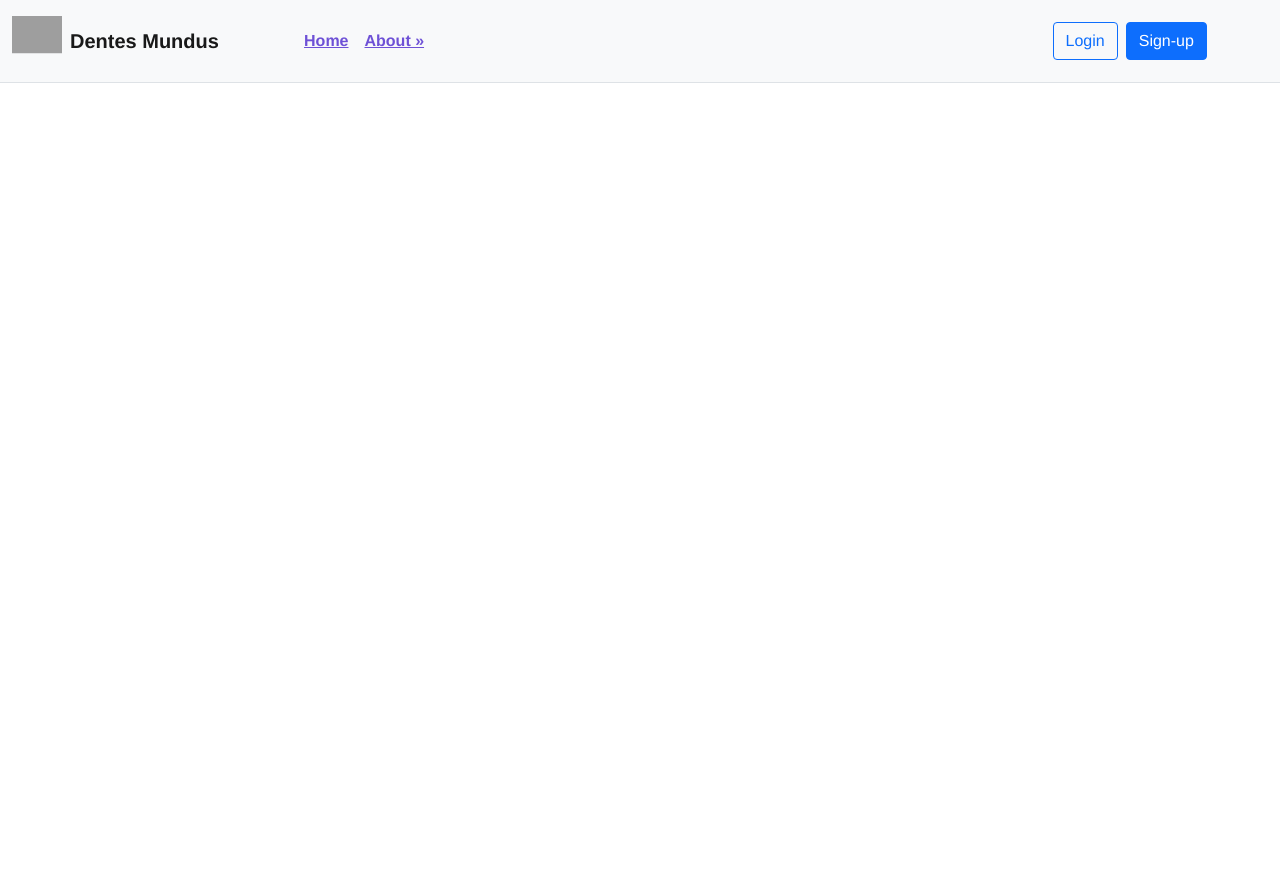
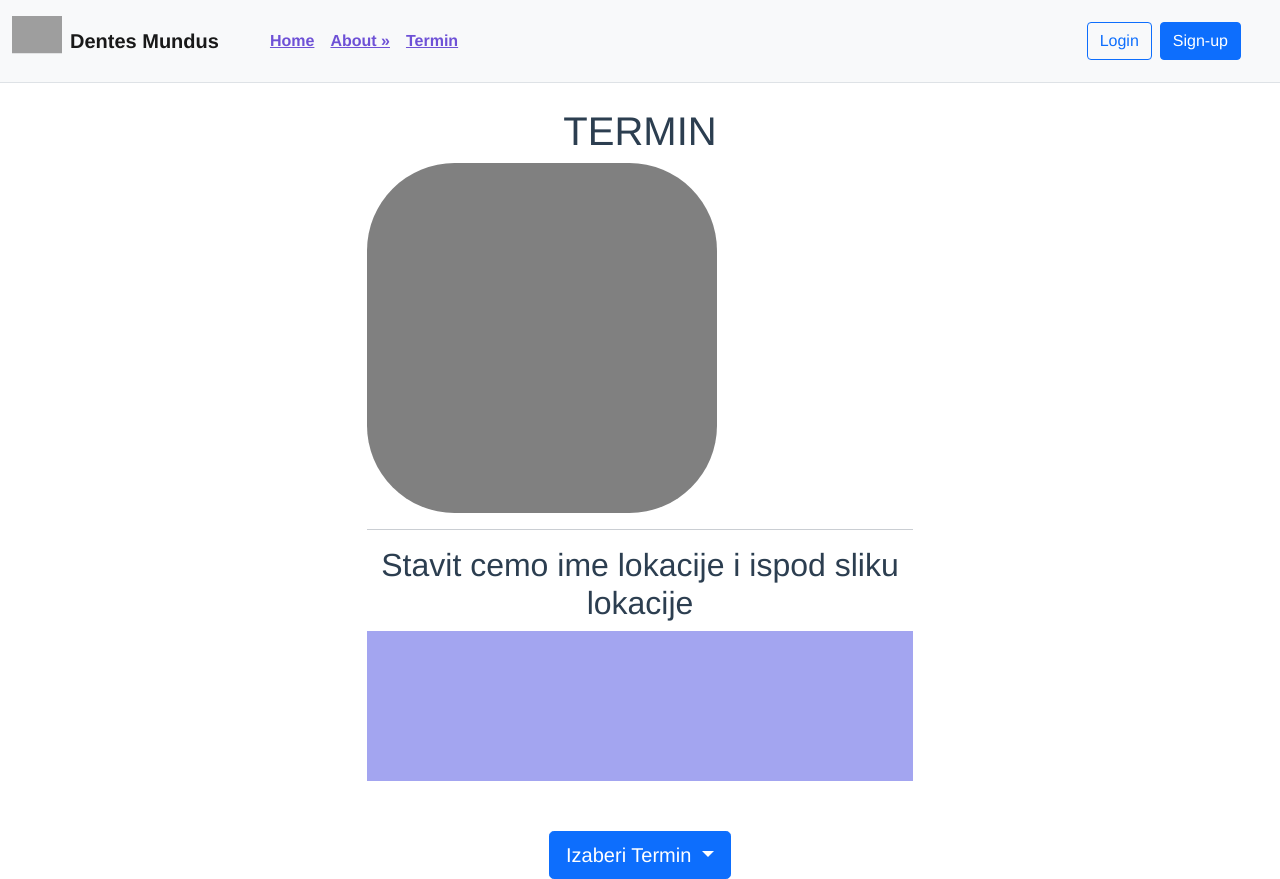
Before and after one commit to Tincando/dentes_mundus, a Vue app in the folder dentes_mundus/: page /termin in a window 1280 px wide. Before the commit the page ends 800 px from the top, so only its background shows below. Built offline with nearby package versions, Linux system fonts and the light colour scheme; grey boxes are pictures that could not be loaded.

Commit message:
izrada termina

```diff
--- a/dentes_mundus/src/App.vue
+++ b/dentes_mundus/src/App.vue
@@ -16,6 +16,9 @@
         </li>
         <li class="nav-item px-2">
               <a href="#onama">About &raquo;</a>
+        </li>
+        <li class="nav-item px-2">
+          <router-link to="/Termin">Termin</router-link>
         </li>
       </ul>
 
--- /dev/null
+++ b/dentes_mundus/src/components/karticastom.vue
@@ -0,0 +1,35 @@
+<template>
+    <div class="card-body">
+            <div class="kutia">
+                <p style="text-align:center"> Testing</p>
+                </div>
+                  <p class="card-text">This is a wider card with supporting text below as a natural lead-in to additional content. This content is a little bit longer.</p>
+                  <div class="d-flex justify-content-between align-items-center">
+                    <div class="btn-group">
+                      <button type="button" class="btn btn-sm btn-outline-secondary">View</button>
+                      <button type="button" class="btn btn-sm btn-outline-secondary">Edit</button>
+                    </div>
+                    <small class="text-muted">9 mins</small>
+                  </div>
+                </div>
+</template>
+
+<script>
+
+export default{
+    name:'karticastom',
+    props: {
+        msg:String
+    }
+
+}
+</script>
+
+<style lang="scss" scoped>
+    .kutia{
+        height: 250px;
+        width: 250px;
+        border-radius: 25px;
+        background-color: grey;
+    }
+</style>
--- a/dentes_mundus/src/router/index.js
+++ b/dentes_mundus/src/router/index.js
@@ -17,6 +17,15 @@ const routes = [
     // this generates a separate chunk (about.[hash].js) for this route
     // which is lazy-loaded when the route is visited.
     component: () => import(/* webpackChunkName: "about" */ '../views/About.vue')
+  },
+
+  {
+    path: '/termin',
+    name: 'Termin',
+    // route level code-splitting
+    // this generates a separate chunk (about.[hash].js) for this route
+    // which is lazy-loaded when the route is visited.
+    component: () => import(/* webpackChunkName: "termin" */ '../views/Termin.vue')
   }
 ]
 
--- a/dentes_mundus/src/views/About.vue
+++ b/dentes_mundus/src/views/About.vue
@@ -15,6 +15,7 @@
       </div>
   </div>
     </div>
+  <div class="b-example-divider" />
   </div>
 
 </template>
--- /dev/null
+++ b/dentes_mundus/src/views/Termin.vue
@@ -0,0 +1,52 @@
+<template>
+    <div class="termin">
+    <div class="container">
+        <h1>TERMIN</h1>
+    <div class="row">
+     <div class="col"></div>
+     <div class="col-lg-6">
+         <div class="profil">
+         </div>
+         <hr class="featurette-divider">
+          <div class="lokacija">
+              <h2>Stavit cemo ime lokacije i ispod sliku lokacije</h2>
+              </div>
+            <div class="slika_lok">
+              </div>
+           <div class="divider" />
+           <div class="dropdown">
+  <button class="btn btn-lg btn-primary dropdown-toggle" type="button" id="dropdownMenuButton" data-toggle="dropdown" aria-haspopup="true" aria-expanded="false">
+    Izaberi Termin
+  </button>
+  <div class="dropdown-menu" aria-labelledby="dropdownMenuButton">
+    <a class="dropdown-item" href="#">Action</a>
+    <a class="dropdown-item" href="#">Another action</a>
+    <a class="dropdown-item" href="#">Something else here</a>
+  </div>
+</div>
+     </div>
+     <div class="col"></div>
+    </div>
+     </div>
+    </div>
+
+</template>
+
+<style lang="scss" scoped>
+    .profil{
+        height:350px;
+        width:350px;
+        border-radius: 25%;
+        background-color: grey;
+    }
+
+    .divider{
+        height: 50px;
+    }
+
+    .slika_lok{
+        height: 150px;
+        width: 100%;
+        background-color: rgb(163, 165, 240);
+    }
+</style>
```
Also changed, not shown: dentes_mundus/src/components/stomatolog.vue (added).
